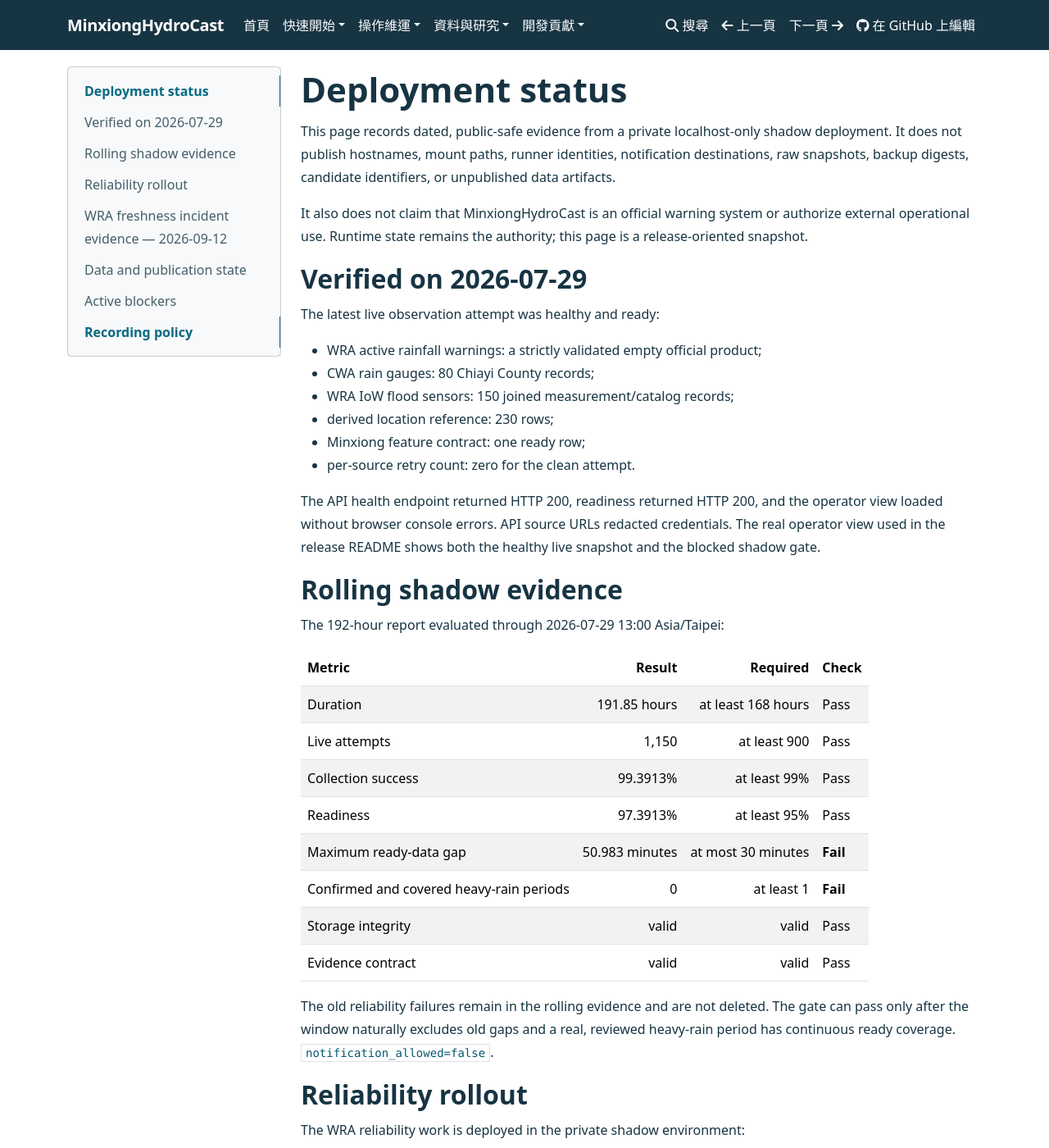
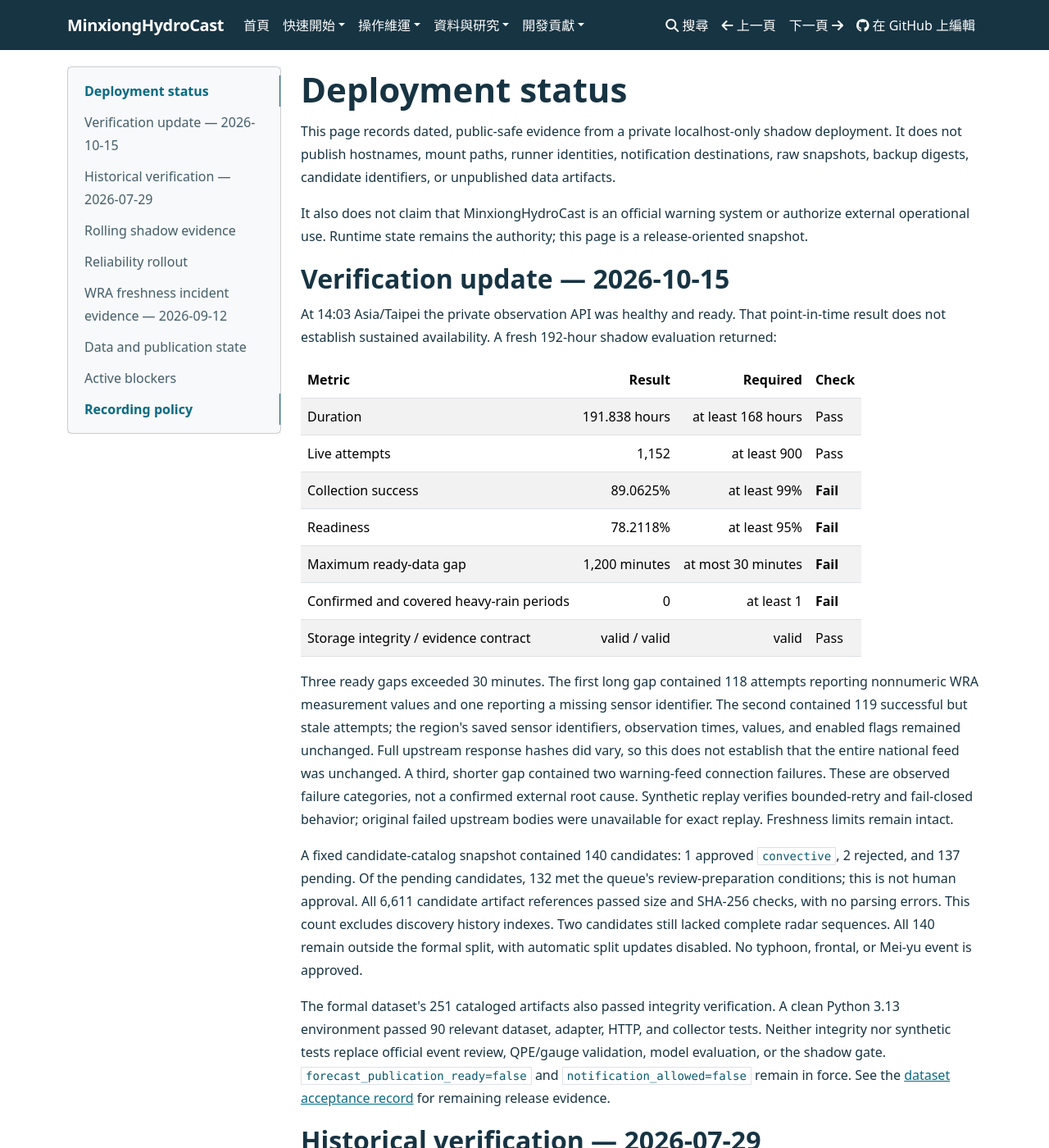
Before and after one commit to KageRyo/MinxiongHydroCast, an MkDocs documentation site: the page built from docs/deployment_status.md, in a window 1280 px wide and 1400 px high. Shown: the whole window at 82% size. Built offline with MkDocs 1.6.1, drawn with Linux system fonts in a browser that asks for light colours; some of the changed text lies outside the part shown.

Commit message:
docs: update operational evidence and dataset acceptance gaps (#50)
Record dated aggregate deployment evidence and remaining dataset acceptance work. Private evidence stays external; forecast and notification gates remain blocked.

```diff
--- a/docs/deployment_status.md
+++ b/docs/deployment_status.md
@@ -7,7 +7,44 @@ snapshots, backup digests, candidate identifiers, or unpublished data artifacts.
 It also does not claim that MinxiongHydroCast is an official warning system or authorize external
 operational use. Runtime state remains the authority; this page is a release-oriented snapshot.
 
-## Verified on 2026-07-29
+## Verification update — 2026-10-15
+
+At 14:03 Asia/Taipei the private observation API was healthy and ready. That point-in-time result
+does not establish sustained availability. A fresh 192-hour shadow evaluation returned:
+
+| Metric | Result | Required | Check |
+| --- | ---: | ---: | --- |
+| Duration | 191.838 hours | at least 168 hours | Pass |
+| Live attempts | 1,152 | at least 900 | Pass |
+| Collection success | 89.0625% | at least 99% | **Fail** |
+| Readiness | 78.2118% | at least 95% | **Fail** |
+| Maximum ready-data gap | 1,200 minutes | at most 30 minutes | **Fail** |
+| Confirmed and covered heavy-rain periods | 0 | at least 1 | **Fail** |
+| Storage integrity / evidence contract | valid / valid | valid | Pass |
+
+Three ready gaps exceeded 30 minutes. The first long gap contained 118 attempts reporting
+nonnumeric WRA measurement values and one reporting a missing sensor identifier. The second
+contained 119 successful but stale attempts; the region's saved sensor identifiers, observation
+times, values, and enabled flags remained unchanged. Full upstream response hashes did vary, so
+this does not establish that the entire national feed was unchanged. A third, shorter gap contained
+two warning-feed connection failures. These are observed failure categories, not a confirmed
+external root cause. Synthetic replay verifies bounded-retry and fail-closed behavior; original
+failed upstream bodies were unavailable for exact replay. Freshness limits remain intact.
+
+A fixed candidate-catalog snapshot contained 140 candidates: 1 approved `convective`, 2 rejected,
+and 137 pending. Of the pending candidates, 132 met the queue's review-preparation conditions;
+this is not human approval. All 6,611 candidate artifact references passed size and SHA-256 checks,
+with no parsing errors. This count excludes discovery history indexes. Two candidates still lacked
+complete radar sequences. All 140 remain outside the formal split, with automatic split updates
+disabled. No typhoon, frontal, or Mei-yu event is approved.
+
+The formal dataset's 251 cataloged artifacts also passed integrity verification. A clean Python
+3.13 environment passed 90 relevant dataset, adapter, HTTP, and collector tests. Neither integrity
+nor synthetic tests replace official event review, QPE/gauge validation, model evaluation, or the
+shadow gate. `forecast_publication_ready=false` and `notification_allowed=false` remain in force.
+See the [dataset acceptance record](dataset_acceptance.md) for remaining release evidence.
+
+## Historical verification — 2026-07-29
 
 The latest live observation attempt was healthy and ready:
 
@@ -82,7 +119,7 @@ published by this status page.
 The formal public benchmark remains the five-event CWA split documented in
 [baseline results](baseline_results.md). Weighted Tiny U-Net improves aggregate RMSE on the
 independent validation and two local test events, but it regresses CSI on one local test event and
-some lead-time metrics. The latest private review-queue aggregate contains 128 candidates: 1
+some lead-time metrics. The September 12 private review-queue aggregate contained 128 candidates: 1
 approved `convective`, 2 rejected/unclassified, and 125 pending. No `typhoon`, `frontal`, or
 `mei_yu` candidate is approved, and all candidate formal-split memberships remain `not_added`.
 `forecast_publication_ready=false`.
--- a/mkdocs.yml
+++ b/mkdocs.yml
@@ -56,6 +56,7 @@ nav:
       - 資料契約: data_contracts.md
       - 資料資產: data_assets.md
       - 資料集協定: v0.2_dataset_protocol.md
+      - 資料集驗收: dataset_acceptance.md
       - 事件蒐集與審查: continuous_event_evidence.md
       - 事件切分: event_splits.md
       - 雷達轉換: radar_tensor_conversion.md
```
Also changed, not shown: docs/dataset_acceptance.md (added, +42 -0 lines), docs/tasks.md (+5 -0 lines), docs/v0.2_dataset_protocol.md (+5 -0 lines).
